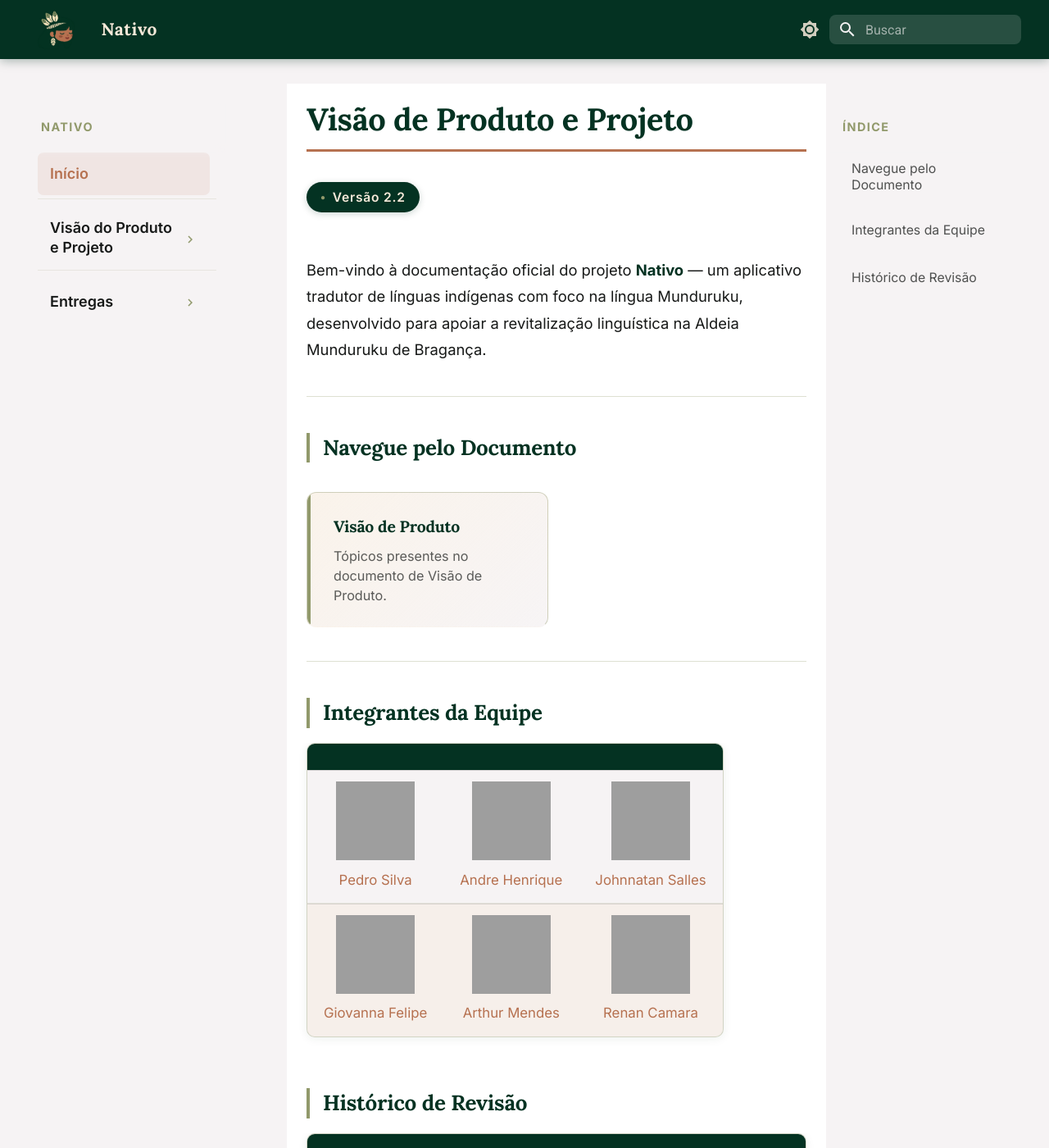
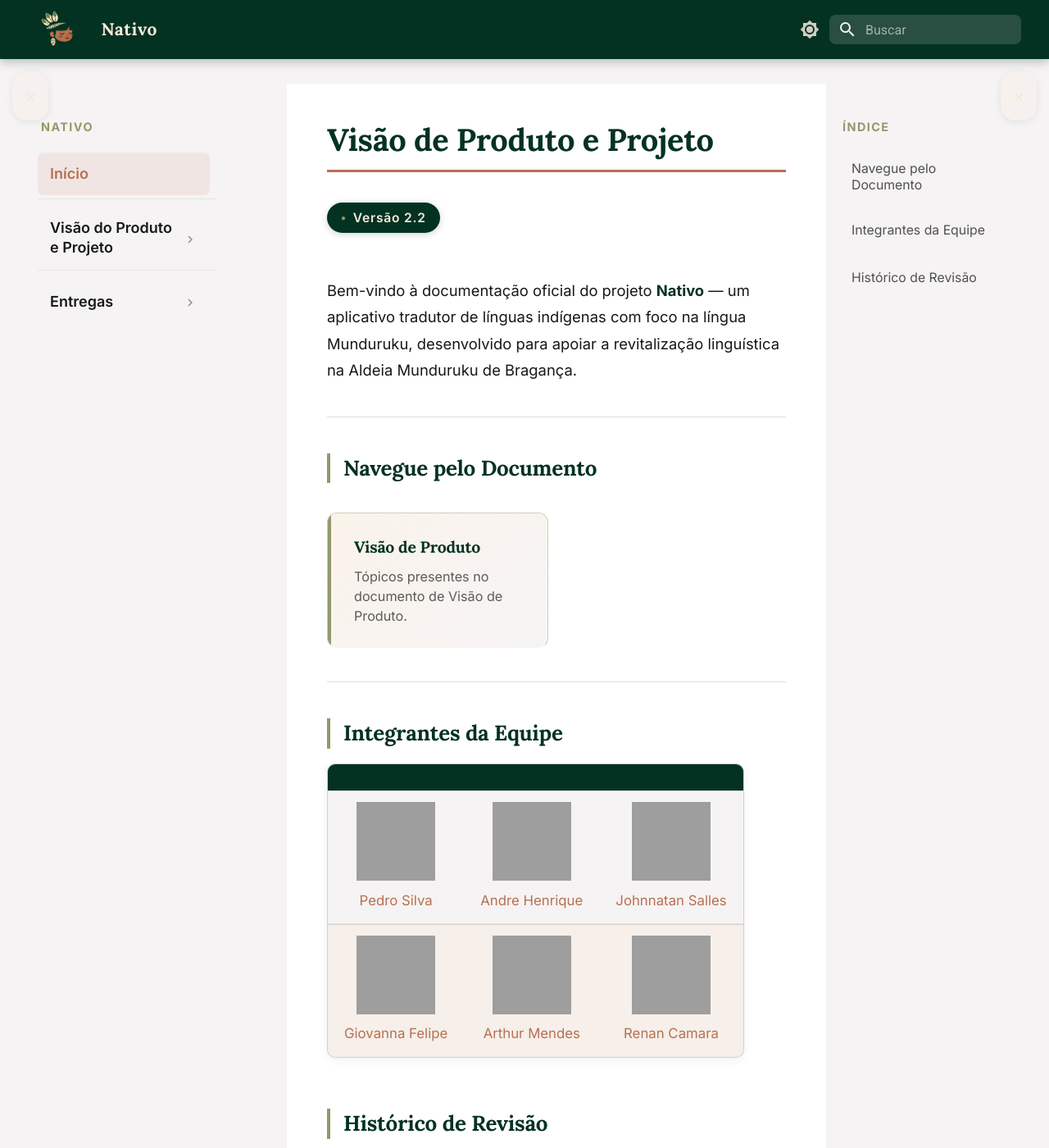
Before and after one commit to mdsreq-fga-unb/REQ-2026.1-T02-Nativo, an MkDocs documentation site: the page built from docs/index.md, in a window 1280 px wide and 1400 px high. Shown: the whole window at 82% size. Built offline with MkDocs 1.6.1 and Material for MkDocs 9.7.7, drawn with Linux system fonts in a browser that asks for light colours; grey boxes are pictures that could not be loaded.

Commit message:
feat: responsividade da barra lateral

```diff
--- /dev/null
+++ b/docs/javascripts/extra.js
@@ -0,0 +1,53 @@
+document.addEventListener('DOMContentLoaded', function() {
+  var primaryBar = document.createElement('div');
+  primaryBar.className = 'sidebar-mini-bar sidebar-mini-bar--primary';
+
+  var primaryButton = document.createElement('button');
+  primaryButton.type = 'button';
+  primaryButton.className = 'sidebar-mini-bar__button';
+  primaryButton.setAttribute('aria-expanded', 'true');
+  primaryButton.setAttribute('aria-label', 'Fechar a navegação principal');
+  primaryButton.textContent = '☰';
+  primaryBar.appendChild(primaryButton);
+
+  var secondaryBar = document.createElement('div');
+  secondaryBar.className = 'sidebar-mini-bar sidebar-mini-bar--secondary';
+
+  var secondaryButton = document.createElement('button');
+  secondaryButton.type = 'button';
+  secondaryButton.className = 'sidebar-mini-bar__button';
+  secondaryButton.setAttribute('aria-expanded', 'true');
+  secondaryButton.setAttribute('aria-label', 'Fechar o índice de seção');
+  secondaryButton.textContent = '☰';
+  secondaryBar.appendChild(secondaryButton);
+
+  document.body.appendChild(primaryBar);
+  document.body.appendChild(secondaryBar);
+
+  function updatePrimary() {
+    var collapsed = document.body.classList.contains('sidebar-collapsed-primary');
+    primaryButton.setAttribute('aria-expanded', String(!collapsed));
+    primaryButton.setAttribute('aria-label', collapsed ? 'Abrir a navegação principal' : 'Fechar a navegação principal');
+    primaryButton.textContent = collapsed ? '☰' : '×';
+  }
+
+  function updateSecondary() {
+    var collapsed = document.body.classList.contains('sidebar-collapsed-secondary');
+    secondaryButton.setAttribute('aria-expanded', String(!collapsed));
+    secondaryButton.setAttribute('aria-label', collapsed ? 'Abrir o índice de seção' : 'Fechar o índice de seção');
+    secondaryButton.textContent = collapsed ? '☰' : '×';
+  }
+
+  primaryButton.addEventListener('click', function() {
+    document.body.classList.toggle('sidebar-collapsed-primary');
+    updatePrimary();
+  });
+
+  secondaryButton.addEventListener('click', function() {
+    document.body.classList.toggle('sidebar-collapsed-secondary');
+    updateSecondary();
+  });
+
+  updatePrimary();
+  updateSecondary();
+});
--- a/docs/stylesheets/extra.css
+++ b/docs/stylesheets/extra.css
@@ -112,28 +112,154 @@
   color: var(--nativo-cream) !important;
 }
 
-/* =====================================================
-   OCULTAR TABS (garantia extra caso o tema as renderize)
-   ===================================================== */
 .md-tabs {
   display: none !important;
 }
 
-/* =====================================================
-   SIDEBAR LATERAL — navegação principal
-   Queremos que toda a nav fique aqui, com seções
-   colapsáveis e subtópicos com indentação.
-   ===================================================== */
-
-/* Largura da sidebar */
 .md-sidebar--primary {
   width: 16rem;
+  transition: transform 0.2s ease, width 0.2s ease;
 }
 
 @media screen and (min-width: 76.25em) {
   .md-sidebar--primary {
     width: 16rem;
   }
+}
+
+/* Botões para abrir/fechar as sidebars */
+.sidebar-mini-bar {
+  position: fixed;
+  top: calc(var(--md-header-height, 3.6rem) + 0.75rem);
+  width: 2.2rem;
+  min-height: 3rem;
+  display: flex;
+  align-items: center;
+  justify-content: center;
+  padding: 0.15rem 0;
+  background: rgba(246, 233, 217, 0.18);
+  box-shadow: 0 2px 10px rgba(0, 0, 0, 0.08);
+  z-index: 30;
+  transition: background 0.2s ease;
+  border-radius: 0.9rem;
+}
+
+.sidebar-mini-bar--secondary {
+  border-radius: 0.9rem;
+}
+
+.sidebar-mini-bar button {
+  border: none;
+  background: transparent;
+  color: var(--nativo-cream);
+  width: 100%;
+  height: 100%;
+  font-size: 1.25rem;
+  cursor: pointer;
+  line-height: 1;
+}
+
+[data-md-color-scheme="slate"] .sidebar-mini-bar {
+  background: rgba(246, 233, 217, 0.12);
+}
+
+.sidebar-mini-bar button:hover {
+  color: var(--nativo-evergreen);
+}
+
+.sidebar-mini-bar--primary {
+  left: 0.75rem;
+}
+
+.sidebar-mini-bar--secondary {
+  right: 0.75rem;
+}
+
+body.sidebar-collapsed-primary .sidebar-mini-bar--primary,
+body.sidebar-collapsed-secondary .sidebar-mini-bar--secondary {
+  transform: none;
+}
+
+.md-sidebar__scrollwrap {
+  scrollbar-width: thin;
+  scrollbar-color: var(--nativo-sage) transparent;
+  overflow-y: auto;
+  max-height: calc(100vh - var(--md-header-height, 3.6rem) - 1.5rem);
+}
+
+body.sidebar-collapsed-primary .md-sidebar--primary {
+  transform: translateX(-100%);
+  visibility: hidden;
+  width: 0;
+}
+
+body.sidebar-collapsed-secondary .md-sidebar--secondary {
+  transform: translateX(100%);
+  visibility: hidden;
+  width: 0;
+}
+
+body.sidebar-collapsed-primary .md-main {
+  margin-left: 0 !important;
+}
+
+body.sidebar-collapsed-secondary .md-main {
+  margin-right: 0 !important;
+}
+
+body.sidebar-collapsed-primary .md-content {
+  padding-left: 1rem !important;
+}
+
+body.sidebar-collapsed-secondary .md-content {
+  padding-right: 1rem !important;
+}
+
+body.sidebar-collapsed-primary.sidebar-collapsed-secondary .md-content {
+  padding-left: 1rem !important;
+  padding-right: 1rem !important;
+}
+
+@media (max-width: 900px) {
+  .sidebar-toggle-btn {
+    top: calc(var(--md-header-height, 3.6rem) + 0.5rem);
+    width: 2.6rem;
+    height: 2.6rem;
+  }
+
+  .sidebar-toggle-btn--primary {
+    left: 0.5rem;
+  }
+
+  .sidebar-toggle-btn--secondary {
+    right: 0.5rem;
+  }
+}
+
+/* Texto responsivo */
+.md-content {
+  max-width: 100%;
+  padding: 1.25rem 1.25rem 2rem !important;
+}
+
+.md-typeset {
+  max-width: 100%;
+}
+
+.md-typeset p {
+  word-wrap: break-word;
+}
+
+.md-typeset h1 {
+  font-size: clamp(1.7rem, 4vw, 2.4rem);
+}
+
+.md-typeset h2 {
+  font-size: clamp(1.3rem, 3vw, 1.8rem);
+}
+
+.md-typeset h3 {
+  font-size: clamp(1.05rem, 2.5vw, 1.3rem);
 }
 
 /* Título da sidebar (label "NATIVO" no topo) */
--- a/mkdocs.yml
+++ b/mkdocs.yml
@@ -27,6 +27,8 @@
 
 extra_css:
   - stylesheets/extra.css
+extra_javascript:
+  - javascripts/extra.js
 
 nav:
   - Início: index.md
```
